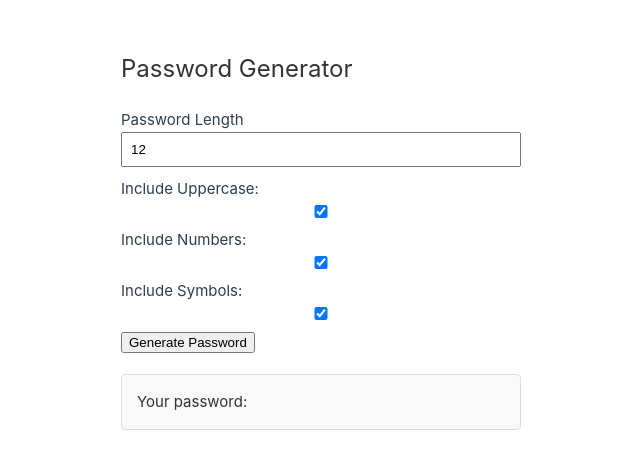
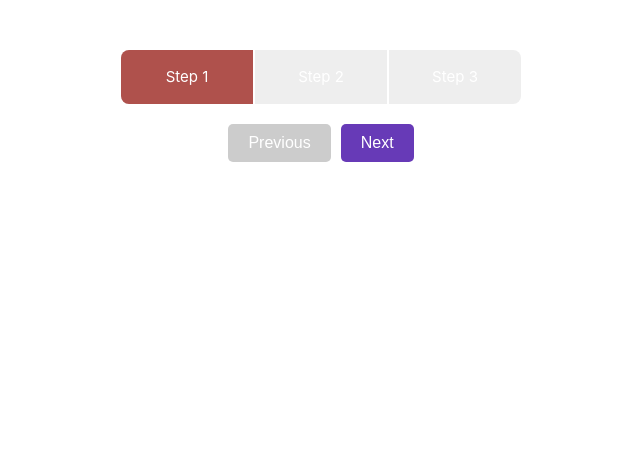
Before and after one commit to danelian/vue-projects, a Vue app: page / in a window 1280 px wide. Shown: the top 468 px of the page, without its empty margins (319-959 px from the left). Built offline with nearby package versions, Linux system fonts and the light colour scheme.

Commit message:
7. Progress Steps

```diff
--- a/src/App.vue
+++ b/src/App.vue
@@ -1,9 +1,9 @@
 <script setup>
-import PasswordGenerator from './components/PasswordGenerator.vue'
+import ProgressSteps from './components/ProgressSteps.vue'
 </script>
 
 <template>
-  <PasswordGenerator />
+  <ProgressSteps />
 </template>
 
 <style scoped>
--- /dev/null
+++ b/src/components/ProgressSteps.vue
@@ -0,0 +1,88 @@
+<script setup>
+import { ref } from 'vue'
+
+const steps = ref(['Step 1', 'Step 2', 'Step 3'])
+const currentStep = ref(0)
+
+const nextStep = () => {
+  if (currentStep.value < steps.value.length - 1) {
+    currentStep.value++
+  }
+}
+
+const prevStep = () => {
+  if (currentStep.value > 0) {
+    currentStep.value--
+  }
+}
+</script>
+
+<template>
+  <div class="progress-container">
+    <div class="progress-bar">
+      <div
+        v-for="(step, index) in steps"
+        :key="index"
+        :class="{ 'step-active': index === currentStep }"
+      >
+        {{ step }}
+      </div>
+    </div>
+    <div class="controls">
+      <button @click="prevStep" type="button" :disabled="currentStep === 0" class="btn">Previous</button>
+      <button @click="nextStep" type="button" :disabled="currentStep === steps.length - 1" class="btn">Next</button>
+    </div>
+  </div>
+</template>
+
+<style scoped>
+.progress-container {
+  max-width: 400px;
+  margin: 50px auto;
+}
+
+.progress-bar {
+  display: flex;
+  background-color: #eee;
+  border-radius: 8px;
+  overflow: hidden;
+}
+
+.progress-bar div {
+  flex: 1;
+  text-align: center;
+  padding: 15px;
+  color: #fff;
+  position: relative;
+  z-index: 1;
+}
+
+.progress-bar div:not(:last-child) {
+  border-right: 2px solid #fff;
+}
+
+.step-active {
+  background-color: #af514c; /* Green for active step */
+}
+
+.controls {
+  margin-top: 20px;
+  text-align: center;
+}
+
+.btn {
+  padding: 10px 20px;
+  font-size: 16px;
+  cursor: pointer;
+  background-color: #673ab7; /* Purple for button */
+  color: #fff;
+  border: none;
+  border-radius: 5px;
+  margin: 0 5px;
+}
+
+.btn:disabled {
+  background-color: #ccc;
+  cursor: not-allowed;
+}
+</style>
```
